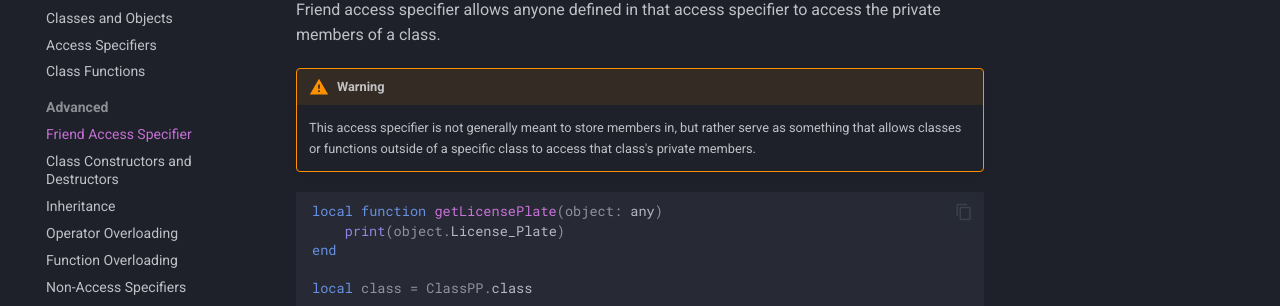
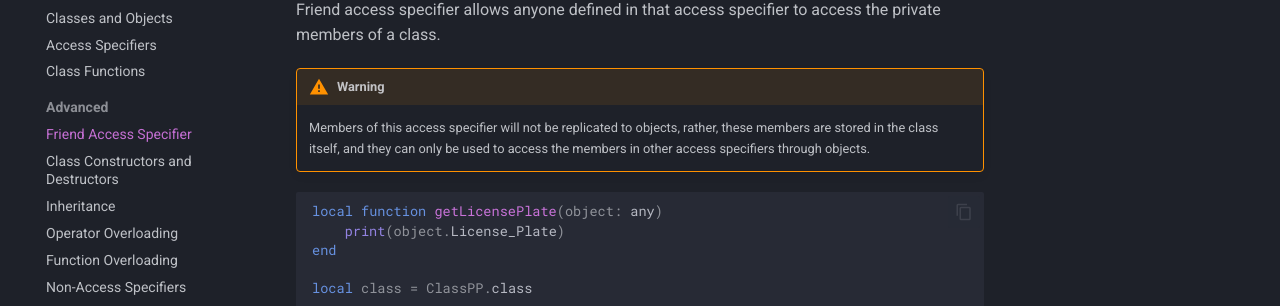
Before and after one commit to TenebrisNoctua/ClassPP, an MkDocs documentation site: the page built from docs/tutorials/friendAccessSpecifier.md, in a window 1280 px wide and 1233 px high. Shown: the part 247-553 px from the top of the window. Built offline with MkDocs 1.6.1 and Material for MkDocs 9.7.7, drawn with Linux system fonts in a browser that asks for light colours; comment, search, counter and statistics services are not loaded.

Commit message:
Update to Release 1.0.1.

````diff
--- a/docs/tutorials/friendAccessSpecifier.md
+++ b/docs/tutorials/friendAccessSpecifier.md
@@ -3,7 +3,7 @@
 Friend access specifier allows anyone defined in that access specifier to access the private members of a class.
 
 !!! warning
-    This access specifier is not generally meant to store members in, but rather serve as something that allows classes or functions outside of a specific class to access that class's private members.
+    Members of this access specifier will not be replicated to objects, rather, these members are stored in the class itself, and they can only be used to access the members in other access specifiers through objects.
 
 ```lua
 local function getLicensePlate(object: any)
````
Also changed, not shown: 1 other file.
